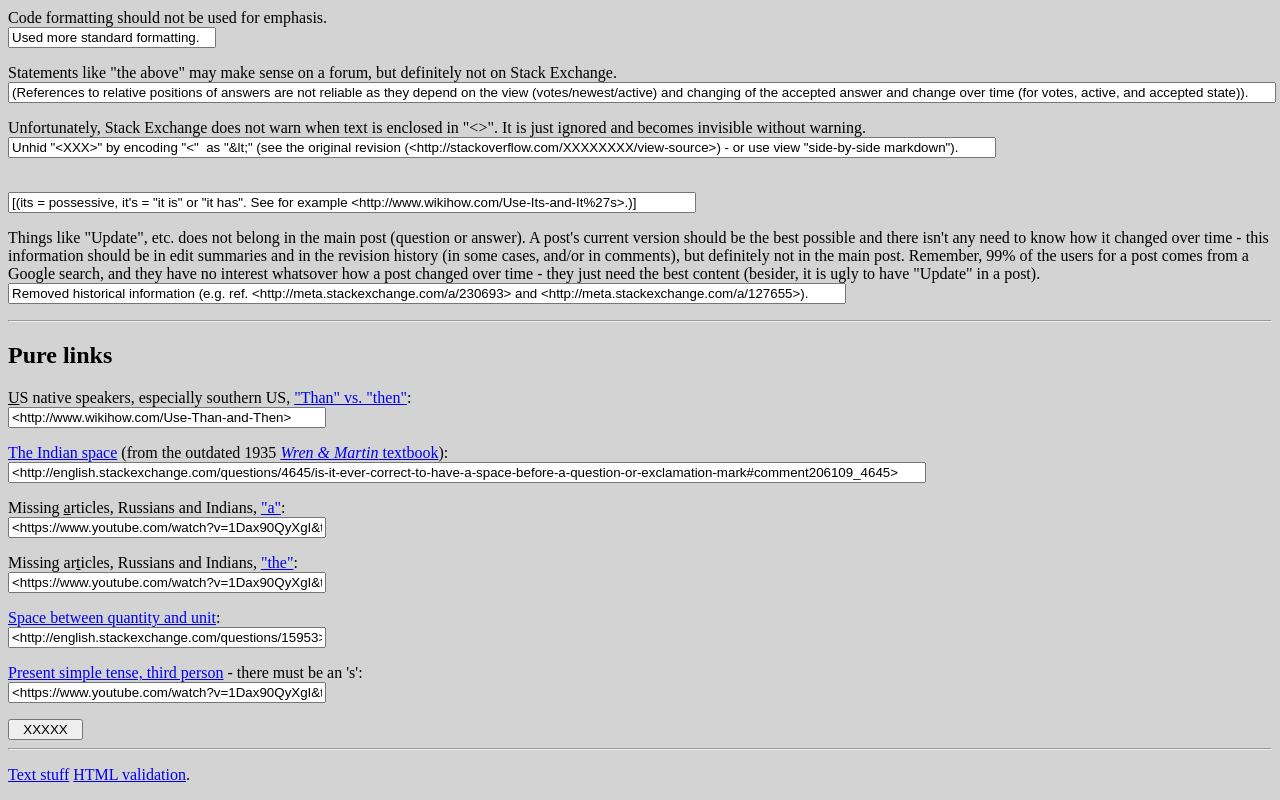
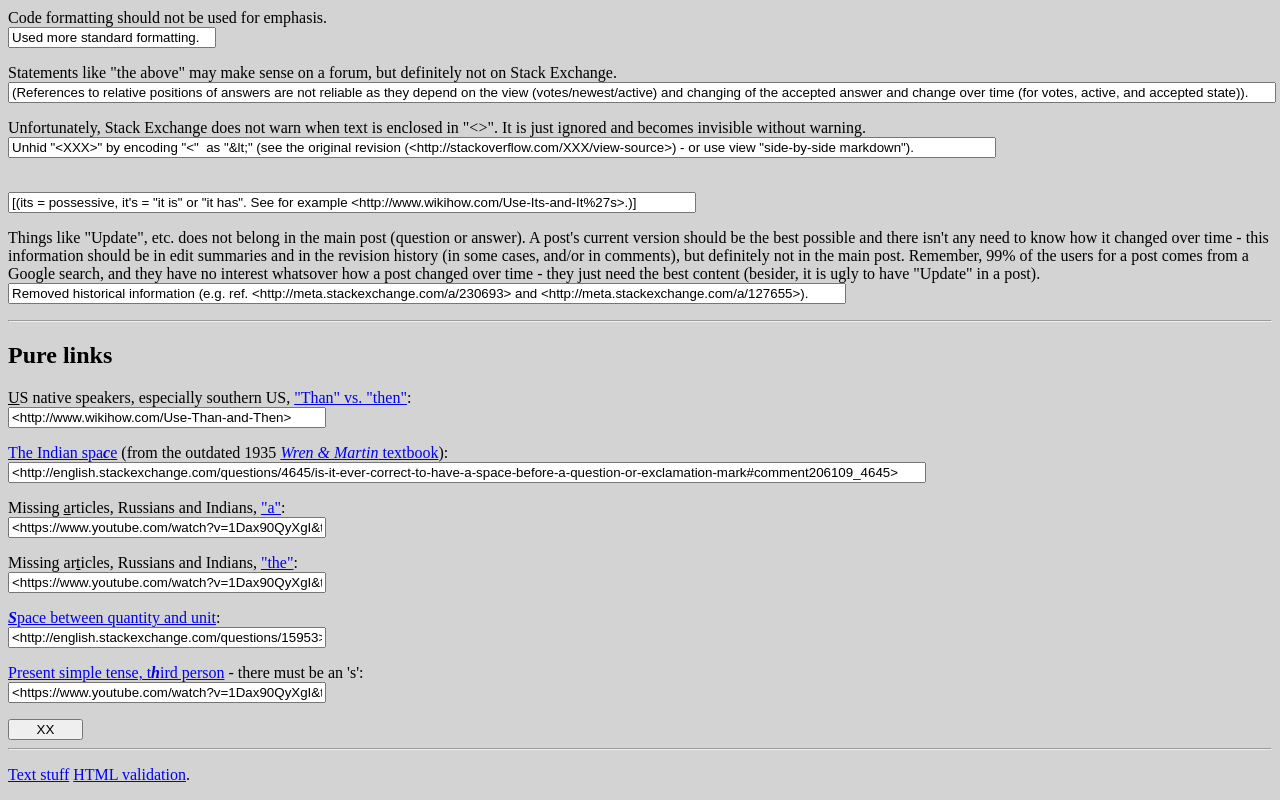
Before and after one commit to PeterMortensen/Edit_Overflow, a plain HTML site: page Web_Application/EditSummaryFragments.html in a window 1280 px wide. Shown: the part 553-1353 px from the top of the page. Drawn offline with Linux system fonts and the light colour scheme.

Commit message:
Added the missing emphasis for two items for discovering the keyboard shortcuts. Changed emphasis in links (as the underline can (usually) not be seen in the link text) - two instances.

```diff
--- a/Web_Application/EditSummaryFragments.html
+++ b/Web_Application/EditSummaryFragments.html
@@ -201,7 +201,7 @@
                    type="text"
                    id="X18"
                    class=""
-                   value="Unhid &quot;&lt;XXX>&quot; by encoding &quot;&lt;&quot;  as &quot;&amp;lt;&quot; (see the original revision (&lt;http://stackoverflow.com/XXXXXXXX/view-source>) - or use view &quot;side-by-side markdown&quot;). "
+                   value="Unhid &quot;&lt;XXX>&quot; by encoding &quot;&lt;&quot;  as &quot;&amp;lt;&quot; (see the original revision (&lt;http://stackoverflow.com/XXX/view-source>) - or use view &quot;side-by-side markdown&quot;). "
                    style="width:980px;"
                    accesskey="X"
                    title="Shortcut: Shift + Alt + X"
@@ -266,7 +266,7 @@
             </p>
 
             <p><a href="http://english.stackexchange.com/questions/4645/is-it-ever-correct-to-have-a-space-before-a-question-or-exclamation-mark#comment206109_4645"
-               >The Indian spa<u>c</u>e</a>
+               >The Indian spa<strong><i>c</i></strong>e</a>
                 (from the outdated 1935
                 <a href="https://en.wikipedia.org/wiki/Wren_%26_Martin"
                 ><i>Wren & Martin</i> textbook</a>): <br/>
@@ -316,7 +316,7 @@
             </p>
 
             <p><a href="http://english.stackexchange.com/questions/15953"
-               ><u>S</u>pace between quantity and unit</a>: <br/>
+               ><strong><i>S</i></strong>pace between quantity and unit</a>: <br/>
 
                <input
                    name="X12"
@@ -331,7 +331,7 @@
             </p>
 
             <p><a href="https://www.youtube.com/watch?v=1Dax90QyXgI&t=0m38s"
-               >Present simple tense, third person</a>
+               >Present simple tense, t<strong><i>h</i></strong>ird person</a>
                - there must be an 's': <br/>
 
                <input
@@ -354,7 +354,7 @@
                    type="text"
                    id="X"
                    class=""
-                   value="XXXX. "
+                   value="XXX. "
                    style="width:110px;"
                    accesskey="Y"
                    title="Shortcut: Shift + Alt + Y"
@@ -374,7 +374,7 @@
                 type="submit"
                 id="NotReally"
                 class="XYZ3"
-                value="XXXXX"
+                value="XX"
                 style="width:75px;"
                 accesskey="S"
                 title="Shortcut: Shift + Alt + S"
```
